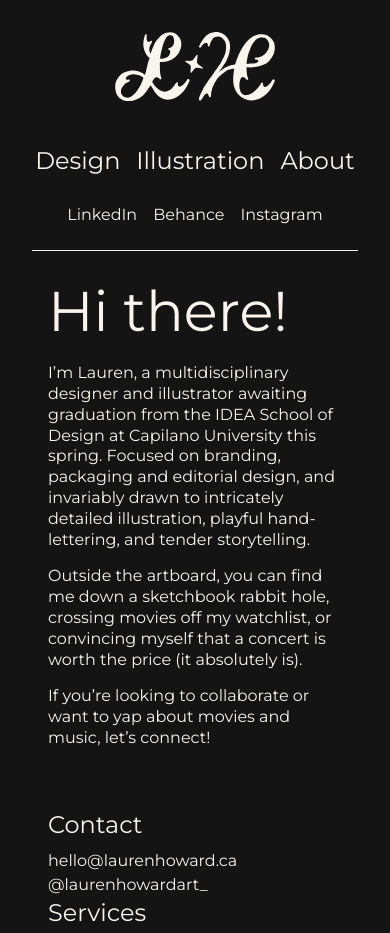
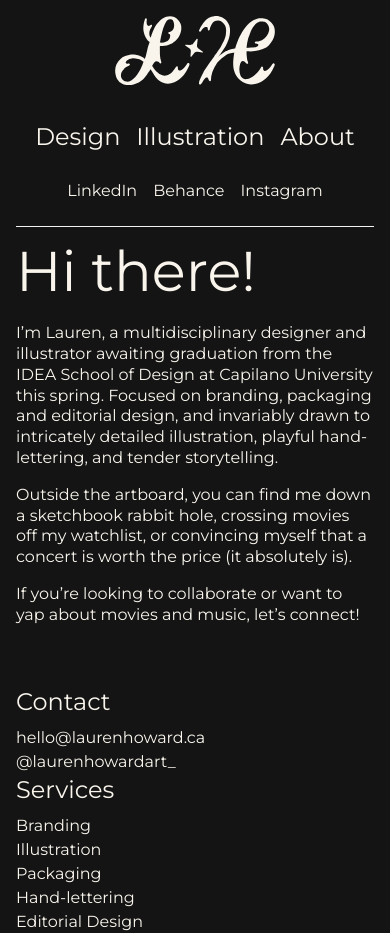
Before and after one commit to lauren8howard/portfolio-for-creatives, a plain HTML site: page about.html in a window 390 px wide. Shown: the top 933 px of the page. Drawn offline with nearby package versions, Linux system fonts and the light colour scheme; a web font is replaced by a local one.

Commit message:
Update style.css

```diff
--- a/styles/style.css
+++ b/styles/style.css
@@ -888,7 +888,7 @@ a:active {
   }
 
   .project-wrapper {
-    padding: 2rem;
+    padding: 1rem;
   }
   /* Hide desktop navigation when mobile menu is active */
 
@@ -1020,7 +1020,7 @@ a:active {
 
   .about-content-col {
     order: 1;
-    padding: 1rem;
+    padding: 0rem;
     border-bottom: 1.5px #bcb73d;
   }
 
@@ -1048,7 +1048,7 @@ a:active {
     flex-direction: column; /* Stack branding and nav items */
     align-items: center;
     text-align: center;
-    padding-bottom: 0.5rem;
+    padding-bottom: 0rem;
   }
   .logo-svg {
     padding-bottom: 1.5rem;
```
